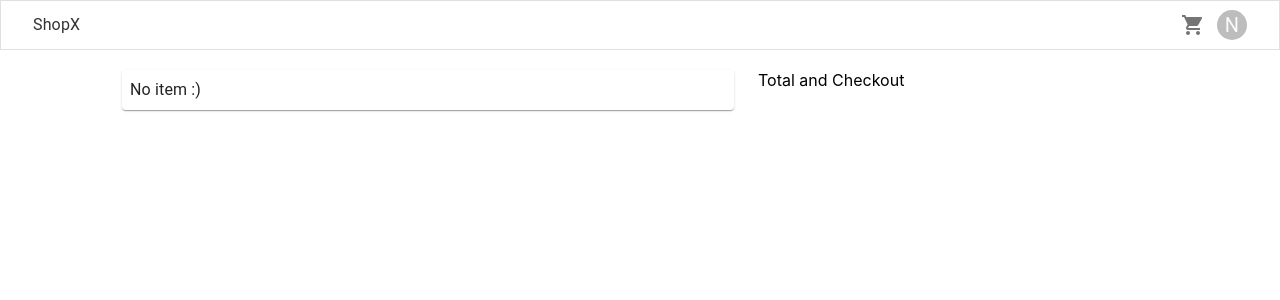
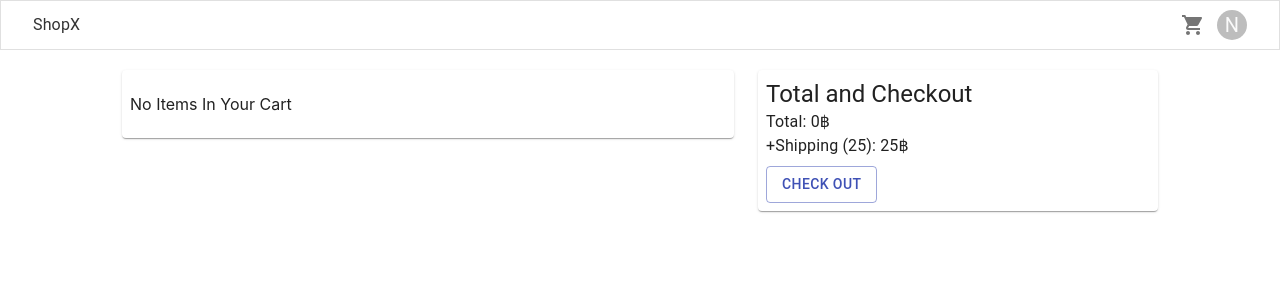
Before and after one commit to hellonathapon/react-ecommerce-app, a React (Create React App) app: page /cart in a window 1280 px wide. Shown: the top 300 px of the page. Built offline with nearby package versions, Linux system fonts and the light colour scheme.

Commit message:
Store quantity of product with its corresponding ID

```diff
--- /dev/null
+++ b/src/components/AddToCart.js
@@ -0,0 +1,35 @@
+import React from 'react'
+import { connect } from 'react-redux'
+import { Button, IconButton } from '@material-ui/core'
+import { Favorite, FavoriteBorder } from '@material-ui/icons'
+
+function AddToCart({ item, handleFavState, addItemToCart }) {
+    return (
+        <>
+           <Button
+                onClick={ () => addItemToCart(item)}
+                disabled={item.stock < 1}
+                variant="outlined"
+                color="primary"
+                disableElevation>
+                Add to cart
+            </Button>
+            <IconButton
+                onClick={() => handleFavState(item.id)}
+                color="secondary"
+            >
+                    {/* conditionally display icon bases on its `isFav` */}
+                { item.isFav ? <Favorite/> : <FavoriteBorder /> }
+            </IconButton>
+        </>
+    )
+}
+
+const mapDispatchToProps = (dispatch) => {
+    return {
+        handleFavState: (id) => dispatch({ type: "FAVOURITE", payload: id}),
+        addItemToCart: (item) => dispatch({ type: "ADD_ITEM", payload: item })
+    }
+}
+
+export default connect(null, mapDispatchToProps) (AddToCart)
--- a/src/components/Header.js
+++ b/src/components/Header.js
@@ -34,7 +34,7 @@ function Header({ inCart }) {
                     </Link>
                     <Link to="/cart">
                         <IconButton>
-                            <Badge badgeContent={ inCart.length } color="primary">
+                            <Badge badgeContent={ inCart.ids.length } color="primary">
                                 <ShoppingCart />
                             </Badge>
                         </IconButton>
--- a/src/components/home/Products.js
+++ b/src/components/home/Products.js
@@ -1,13 +1,12 @@
 import React from 'react'
-import { connect } from 'react-redux';
 import { Link } from 'react-router-dom';
 import {
-    Grid, Card, Typography, Button, CardContent,
-    CardActions,CardActionArea, Box, IconButton
+    Grid, Card, Typography, CardContent,
+    CardActions,CardActionArea, Box,
 } from '@material-ui/core';
 import Rating from '@material-ui/lab/Rating';
-import { Favorite, FavoriteBorder } from '@material-ui/icons';
 import { makeStyles } from '@material-ui/core/styles';
+import AddToCart from '../AddToCart'
 
 const useStyles = makeStyles({
     link: {
@@ -19,14 +18,14 @@ const useStyles = makeStyles({
     }
 })
 
-function Products({ products, handleFavState, addItemToCart }) {
+function Products({ products }) {
     const classes = useStyles();
 
     return (
         <Grid item xs={12} md={8}>
             <Grid container justify="center" spacing={3}>
                 { products.map(p => (
-                    <Grid item xs={12} md={6}>
+                    <Grid item xs={12} md={6} key={p.id}>
                     <Card>
                         <Link to={`/${p.id}`} className={classes.link}>
                         <CardActionArea className={classes.card}>
@@ -62,21 +61,7 @@ function Products({ products, handleFavState, addItemToCart }) {
                         </CardActionArea>
                         </Link>
                         <CardActions>
-                            <Button
-                                onClick={ () => addItemToCart(p) }
-                                disabled={p.stock < 1}
-                                variant="contained"
-                                color="primary"
-                                disableElevation>
-                                Add to cart
-                            </Button>
-
-                            <IconButton
-                                color="secondary"
-                                onClick={() => handleFavState(p.id)}>
-                                    {/* conditionally display icon bases on its `isFav` */}
-                                { p.isFav ? <Favorite/> : <FavoriteBorder /> }
-                            </IconButton>
+                            <AddToCart item={p}/>
                         </CardActions>
                         </Card>
                     </Grid>
@@ -86,12 +71,4 @@ function Products({ products, handleFavState, addItemToCart }) {
     )
 }
 
-// const mapStateToProps = state => ({ products: state.products });
-const mapDispatchToProps = (dispatch) => {
-    return {
-        handleFavState: (id) => dispatch({ type: "FAVOURITE", payload: id}),
-        addItemToCart: (item) => dispatch({ type: "ADD_ITEM", payload: item })
-    }
-}
-
-export default connect(null, mapDispatchToProps)(Products);
+export default Products;
--- a/src/redux/productsData.js
+++ b/src/redux/productsData.js
@@ -1,5 +1,8 @@
 const initState = {
-    inCart: [],
+    inCart: {
+        ids: [],
+        quantity: {}
+    },
     products: [
         {
             id: 0,
--- a/src/redux/reducer.js
+++ b/src/redux/reducer.js
@@ -19,7 +19,14 @@ const reducer = (state = initState, action) => {
         case "ADD_ITEM":
             return {
                 ...state,
-                inCart: [...state.inCart, action.payload],
+                inCart: {
+                    ...state.inCart,
+                    ids: [...state.inCart.ids, action.payload.id],
+                    quantity: {
+                        ...state.inCart.quantity,
+                        [action.payload.id]:  isNaN(state.inCart.quantity[action.payload.id]) ? 1 : state.inCart.quantity[action.payload.id] + 1
+                    }
+                },
                 products: state.products.map(k => {
                     if(k.id === action.payload.id){       // reduce stock by 1
                         return {                          // when item is add to cart
--- a/src/views/Cart.js
+++ b/src/views/Cart.js
@@ -1,7 +1,7 @@
 import React from 'react'
 import Layout from '../components/Layout'
 import { connect } from 'react-redux'
-import { Grid, Typography, Box, Paper, Divider } from '@material-ui/core'
+import { Grid, Typography, Box, Paper, Button } from '@material-ui/core'
 import { makeStyles } from '@material-ui/core/styles'
 
 const useStyles = makeStyles({
@@ -14,38 +14,56 @@ const useStyles = makeStyles({
     }
 })
 
-function Cart({ inCart }) {
+function Cart({ products, inCart }) {
     const classes = useStyles()
     console.log(inCart)
 
-    const renderItem = inCart.length ? inCart.map(k => (
-        <>
-            <Box key={k.id} className={classes.root}>
-                <img style={{maxHeight: "100px"}} src={k.imgUrl} alt={k.title}/>
-                <Typography>{k.title}</Typography>
-            </Box>
-            <Divider/>
-        </>
-    )) : (
-        <Typography>No item :)</Typography>
-    );
+    const calcTotal = inCart.length ? inCart.reduce((sum, cur) => sum + cur.price, 0) : 0;
+
+    console.log(inCart)
 
     return (
         <Layout>
             <Grid container justify="center" spacing={3}>
                 <Grid item xs={6}>
                     <Paper className={classes.pad}>
-                        { renderItem }
+                        {/* if there's id stored in inCart */}
+                        { inCart.ids.length !== 0 ? products.map(m => (
+                            <div key={m.id}>
+                                {/* render item that has id store in cart */}
+                                { inCart.quantity[m.id] > 0 && (
+                                    <Box
+                                        display="flex"
+                                        justifyContent="center"
+                                        alignItems="center">
+
+                                        <img style={{maxHeight: "200px", margin: "auto"}} src={m.imgUrl} alt={m.title}/>
+                                        <article style={{display: "flex", flexFlow: "column wrap", alignItems: "flex-end"}}>
+                                            <Typography variant="h5">{m.title}</Typography>
+                                            <Typography variant="p">Quantity: <b>{inCart.quantity[m.id]}</b></Typography>
+                                            <Typography variant="p">Price: { m.price * inCart.quantity[m.id] }</Typography>
+                                        </article>
+                                    </Box>
+                                ) }
+                            </div>
+                        )) : (
+                            <p>No Items In Your Cart</p>
+                        ) }
                     </Paper>
                 </Grid>
                 <Grid item xs={4}>
-                    Total and Checkout
+                    <Paper style={{padding: "0.5rem"}}>
+                        <Typography variant="h5">Total and Checkout</Typography>
+                        <Typography>Total: { calcTotal }฿</Typography>
+                        <Typography>+Shipping (25): { calcTotal + 25 }฿</Typography>
+                        <Button style={{marginTop: ".5rem"}} variant="outlined" color="primary">Check Out</Button>
+                    </Paper>
                 </Grid>
             </Grid>
         </Layout>
     )
 }
 
-const mapStateToProps = state => ({ inCart: state.inCart })
+const mapStateToProps = state => ({ products: state.products ,inCart: state.inCart })
 
 export default connect(mapStateToProps) (Cart)
--- a/src/views/Home.js
+++ b/src/views/Home.js
@@ -77,6 +77,7 @@ function Home({ products }) {
                                     control={<Radio color="primary" />}
                                     label={item.label}
                                     value={item.value}
+                                    key={i}
                                 />
                             )) }
                         </RadioGroup>
--- a/src/views/Item.js
+++ b/src/views/Item.js
@@ -2,7 +2,9 @@ import React from 'react'
 import Layout from '../components/Layout'
 import { connect } from 'react-redux'
 import { Grid, Paper, Box, Typography, } from '@material-ui/core'
-import Rating from '@material-ui/lab/Rating';
+import Rating from '@material-ui/lab/Rating'
+import AddToCart from '../components/AddToCart'
+
 
 function Item({ item }) {
     console.log(item)
@@ -27,6 +29,7 @@ function Item({ item }) {
                     <Typography>{p.category}</Typography>
                     <Rating defaultValue={p.rating} precision={0.5} readOnly />
                     <Typography>{p.desc}</Typography>
+                    <AddToCart item={p}/>
                 </Grid>
             </Grid>
         </Layout>
```
